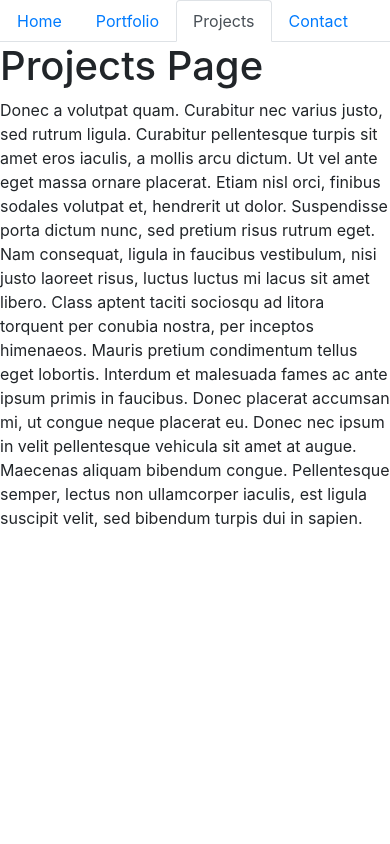
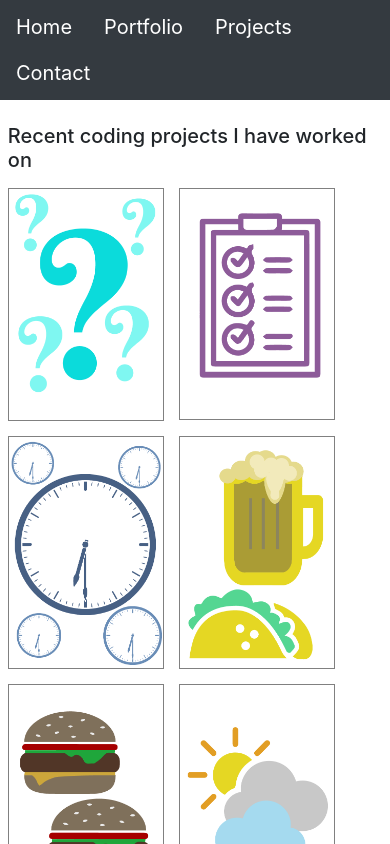
Before and after one commit to mdurst365/react_portfolio, a React (Create React App) app: page /Projects in a window 390 px wide. Shown: the top 844 px of the page. Built offline with nearby package versions, Linux system fonts and the light colour scheme.

Commit message:
updating porfolio and projects

```diff
--- a/src/components/HeaderInfo.js
+++ b/src/components/HeaderInfo.js
@@ -6,7 +6,7 @@ import profile_pic from "./images/profile_pic.jpg"
 function HeaderInfo() {
     return (
         <div className="jumbotron jumbotron-fluid">
-        <div className="imageLeft"><img className="profile" src={profile_pic} alt="profile" />
+        <div className="moreLeft"><img className="profile" src={profile_pic} alt="profile" />
         <div className="headerText">
         <h1>Hello</h1>
         My name is Molly Durst. <br/>
--- a/src/components/NavTabs.js
+++ b/src/components/NavTabs.js
@@ -2,13 +2,10 @@ import React from "react";
 import { Link, useLocation } from "react-router-dom";
 
 function NavTabs() {
-  // We'll go into the Hooks API later, for now, we are just using some code
-  // from the react-router docs (https://reacttraining.com/react-router/web/api/Hooks/uselocation)
-  // This allows the component to check the route any time the user uses a link to navigate.
   const location = useLocation();
 
   return (
-    <ul className="nav nav-tabs">
+    <ul className="nav navbar-dark bg-dark">
       <li className="nav-item">
         <Link to="/" className={location.pathname === "/" ? "nav-link active" : "nav-link"}>
           Home
--- a/src/components/pages/Home.js
+++ b/src/components/pages/Home.js
@@ -1,17 +1,19 @@
 import React from "react";
-import profile_pic from "../images/profile_pic.jpg"
+import "../styles.css";
+import profile_pic from "../images/profile_pic.jpg";
 
 function Home() {
   return (
-    <div>
-      <h1>Hello</h1>
-      <div className="imageLeft"><img className="profile" src={profile_pic} alt="profile" />
-      <p>
+    <div className="jumbotron jumbotron-fluid">
+      <div className="moreLeft"><img className="profile" src={profile_pic} alt="profile" />
+      <p className="headerText">
+     <h1>Hello</h1>
       My name is Molly Durst. <br/>
         I am a web designer and developer who studies New Media Communication (UX focused) <br/>
         and Full-Stack development at the Ohio State University.<br/>
       </p>
-    </div></div>
+    </div>
+    </div>
   );
 }
 
--- a/src/components/pages/Portfolio.js
+++ b/src/components/pages/Portfolio.js
@@ -1,16 +1,30 @@
 import React from "react";
+import bbq_flyer from "../images/bbq_flyer.jpg";
+import book_show from "../images/book_show.jpg";
+import boutique_flyer from "../images/boutique_flyer.jpg";
+import farmers_market from "../images/farmers_market.jpg";
+import LADIES_NIGHT from "../images/LADIES_NIGHT.jpg";
+import sale_flyer from "../images/sale_flyer.jpg";
+import sales_growth from "../images/sales_growth.jpg";
+import summer_festival from "../images/summer_festival.jpg";
 
 function Portfolio() {
   return (
     <div>
-      <h1>Portfolio Page</h1>
-      <p>
-        Nunc pharetra finibus est at efficitur. Praesent sed congue diam. Integer gravida dui
-        mauris, ut interdum nunc egestas sed. Aenean sed mollis diam. Nunc aliquet risus ac finibus
-        porta. Nam quis arcu non lectus tincidunt fermentum. Suspendisse aliquet orci porta quam
-        semper imperdiet. Praesent euismod mi justo, faucibus scelerisque risus cursus in. Sed
-        rhoncus mollis diam, sit amet facilisis lectus blandit at.
-      </p>
+      <br/>
+      <h5 className="moreLeft">More work examples available by request</h5>
+      <img className="portfolioImg" src={bbq_flyer} alt="bbq_flyer" />
+      <img className="portfolioImg" src={book_show} alt="book_show" />
+      <img className="portfolioImg" src={boutique_flyer} alt="boutique_flyer" />
+      <img className="portfolioImg" src={farmers_market} alt="farmers_market" />
+
+      <img className="portfolioImg" src={LADIES_NIGHT} alt="LADIES_NIGHT" />
+      <img className="portfolioImg" src={sale_flyer} alt="sale_flyer" />
+      <img className="portfolioImg" src={sales_growth} alt="sales_growth" />
+      <img className="portfolioImg" src={summer_festival} alt="summer_festival" />
+      <p>&nbsp;</p>
+      <p>&nbsp;</p>
+      <p>&nbsp;</p>
     </div>
   );
 }
--- a/src/components/pages/Projects.js
+++ b/src/components/pages/Projects.js
@@ -1,21 +1,31 @@
 import React from "react";
+import quiz_icon from "../images/quiz_icon.png";
+import day_planner from "../images/day_planner.png";
+import clock_icon from "../images/clock_icon.png";
+import taco_beer_icon from "../images/taco_beer_icon.png";
+import hamburger_icon from "../images/hamburger_icon.png";
+import weather_icon from "../images/weather_icon.png";
+import fireworks_icon from "../images/fireworks_icon.png";
+import soccer_icon from "../images/soccer_icon.png"
+
 
 function Projects() {
   return (
     <div>
-      <h1>Projects Page</h1>
-      <p>
-        Donec a volutpat quam. Curabitur nec varius justo, sed rutrum ligula. Curabitur pellentesque
-        turpis sit amet eros iaculis, a mollis arcu dictum. Ut vel ante eget massa ornare placerat.
-        Etiam nisl orci, finibus sodales volutpat et, hendrerit ut dolor. Suspendisse porta dictum
-        nunc, sed pretium risus rutrum eget. Nam consequat, ligula in faucibus vestibulum, nisi
-        justo laoreet risus, luctus luctus mi lacus sit amet libero. Class aptent taciti sociosqu ad
-        litora torquent per conubia nostra, per inceptos himenaeos. Mauris pretium condimentum
-        tellus eget lobortis. Interdum et malesuada fames ac ante ipsum primis in faucibus. Donec
-        placerat accumsan mi, ut congue neque placerat eu. Donec nec ipsum in velit pellentesque
-        vehicula sit amet at augue. Maecenas aliquam bibendum congue. Pellentesque semper, lectus
-        non ullamcorper iaculis, est ligula suscipit velit, sed bibendum turpis dui in sapien.
-      </p>
+       <br/>
+      <h5 className="moreLeft">Recent coding projects I have worked on</h5>
+      <img className="projectImg" src={quiz_icon} alt="quiz_icon" />
+      <img className="projectImg" src={day_planner} alt="day_planner" />
+      <img className="projectImg" src={clock_icon} alt="clock_icon" />
+      <img className="projectImg" src={taco_beer_icon} alt="taco_beer_icon" />
+
+      <img className="projectImg" src={hamburger_icon} alt="hamburger_icon" />
+      <img className="projectImg" src={weather_icon} alt="weather_icon" />
+      <img className="projectImg" src={fireworks_icon} alt="fireworks_icon" />
+      <img className="projectImg" src={soccer_icon} alt="soccer_icon" />
+      <p>&nbsp;</p>
+      <p>&nbsp;</p>
+      <p>&nbsp;</p>
     </div>
   );
 }
--- /dev/null
+++ b/src/components/styles.css
@@ -0,0 +1,62 @@
+.footer {
+    text-align: center;
+    margin: auto;
+}
+
+a {
+    color:white !important;
+}
+
+.nav {
+    padding: 1%;
+    font-size: 1.25em;
+}
+
+.headerText {
+    display: inline-block;
+    width: 90%;
+    padding-left:2%;
+    font-size: 1.5em;
+}
+
+.moreLeft {
+    padding-left:2%;
+}
+
+.profile {
+    display: inline-block;
+    vertical-align: top;
+    width: 10%;
+    border: thin solid gray;
+    border-radius: 25px;
+}
+
+.hero {
+    width: 100%;
+}
+
+.portfolioImg {
+    width: 20%;
+    margin:2%;
+}
+
+@media only screen and (max-width: 600px) {
+    .portfolioImg {
+        width: 45%;
+        margin:2%;
+    }
+  }
+
+  .projectImg {
+    width: 18%;
+    margin:2%;
+    border: thin solid gray;
+}
+
+@media only screen and (max-width: 600px) {
+    .projectImg {
+        width: 40%;
+        margin:2%;
+        border: thin solid gray;
+    }
+  }
```
Also changed, not shown: src/components/FooterInfo.js (added, +13 -0 lines), src/components/HeroImage.js (added, +13 -0 lines).
